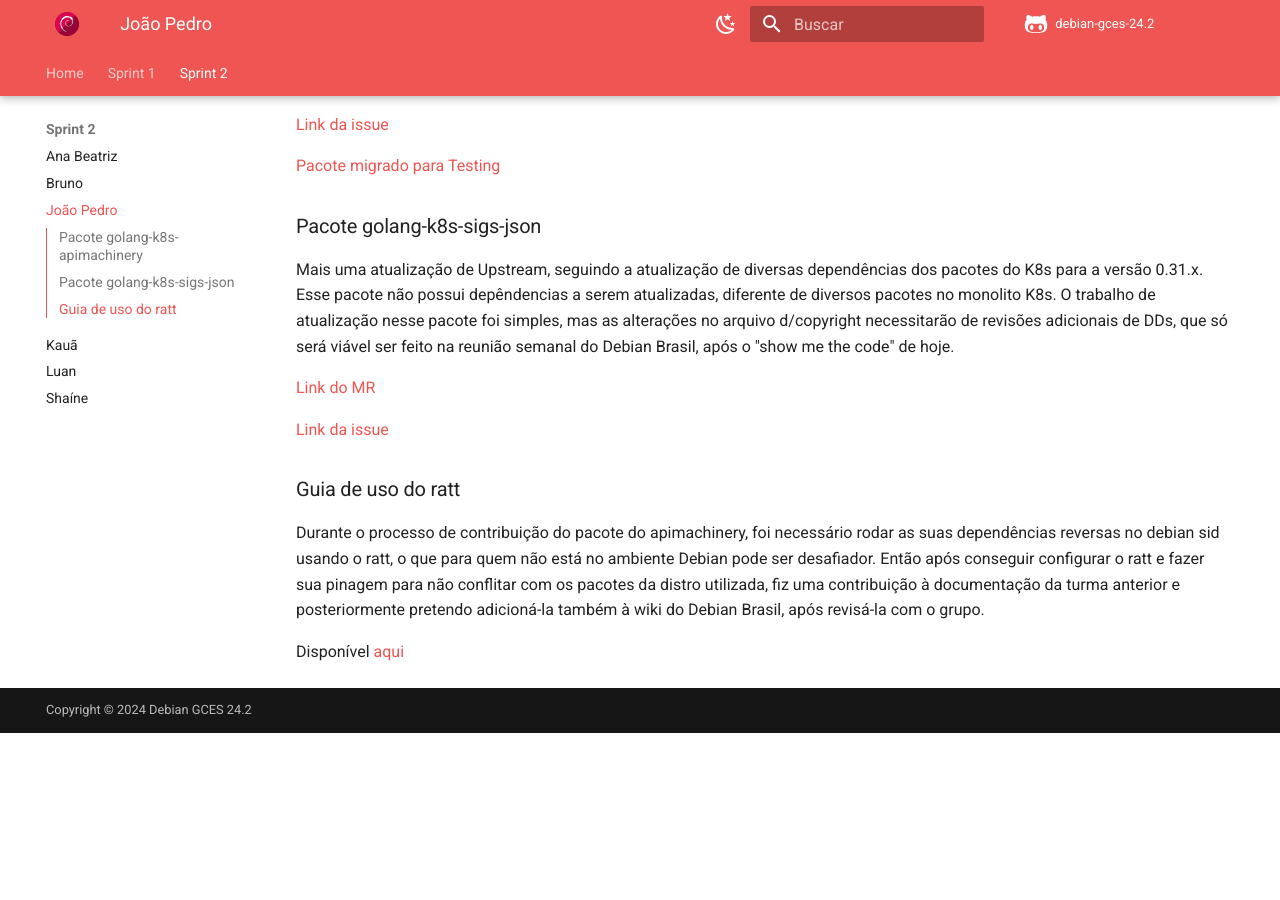
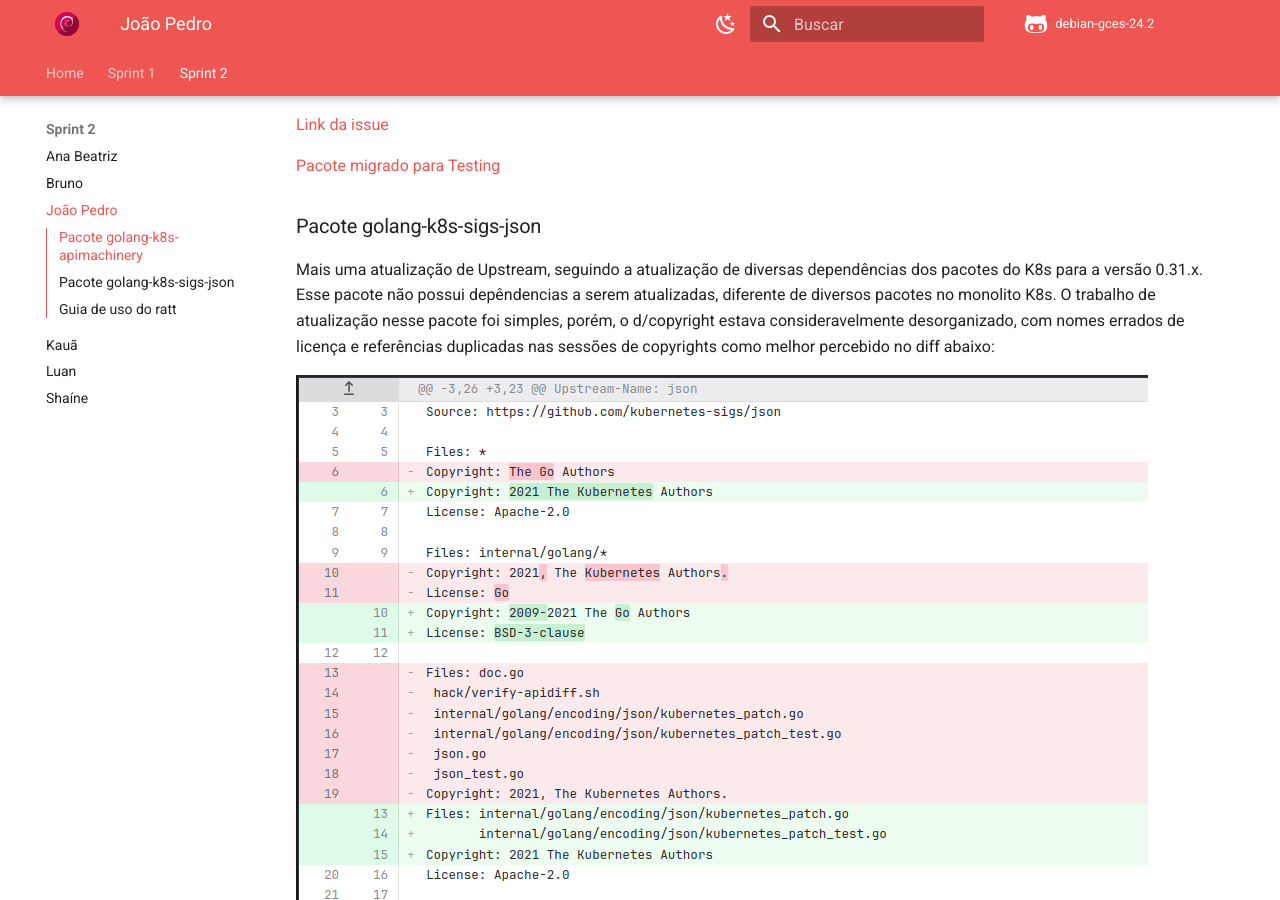
Before and after one commit to gitbmvb/debian-gces-24.2, an MkDocs documentation site: the page built from docs/sprint2/jp2.md, in a window 1280 px wide and 900 px high, scrolled down 322 px. Built offline with MkDocs 1.6.1 and Material for MkDocs 9.7.7, drawn with Linux system fonts in a browser that asks for light colours; comment, search, counter and statistics services are not loaded; before the commit the page ends 1055 px from its top, so only the background shows below that.

Commit message:
Update jp2.md

```diff
--- a/docs/sprint2/jp2.md
+++ b/docs/sprint2/jp2.md
@@ -16,8 +16,10 @@ Com isso, o pacote foi aprovado e o MR, merjado.
 ### Pacote golang-k8s-sigs-json
 
 Mais uma atualização de Upstream, seguindo a atualização de diversas dependências dos pacotes do K8s para a versão 0.31.x.
-Esse pacote não possui depêndencias a serem atualizadas, diferente de diversos pacotes no monolito K8s. O trabalho de atualização nesse pacote foi simples, mas as alterações no arquivo d/copyright necessitarão de revisões adicionais de DDs, que só
-será viável ser feito na reunião semanal do Debian Brasil, após o "show me the code" de hoje.
+Esse pacote não possui depêndencias a serem atualizadas, diferente de diversos pacotes no monolito K8s. O trabalho de atualização nesse pacote foi simples, porém, o d/copyright estava consideravelmente desorganizado, com nomes errados de licença
+e referências duplicadas nas sessões de copyrights como melhor percebido no diff abaixo:
+
+![Diff](./assets/jp_diff.png)
 
 [Link do MR](https://salsa.debian.org/go-team/packages/golang-k8s-sigs-json/-/merge_requests/1)
 
@@ -29,4 +31,4 @@ Durante o processo de contribuição do pacote do apimachinery, foi necessário
 Então após conseguir configurar o ratt e fazer sua pinagem para não conflitar com os pacotes da distro utilizada, fiz uma contribuição à documentação da turma anterior e posteriormente pretendo adicioná-la
 também à wiki do Debian Brasil, após revisá-la com o grupo.
 
-Disponível [aqui](https://github.com/Mylena-angelica/Debian-GCES-24.1/blob/main/docs/tutoriais/tutorial_ratt.md)
+Disponível [aqui](https://mylena-angelica.github.io/Debian-GCES-24.1/tutoriais/tutorial_ratt/)
```
